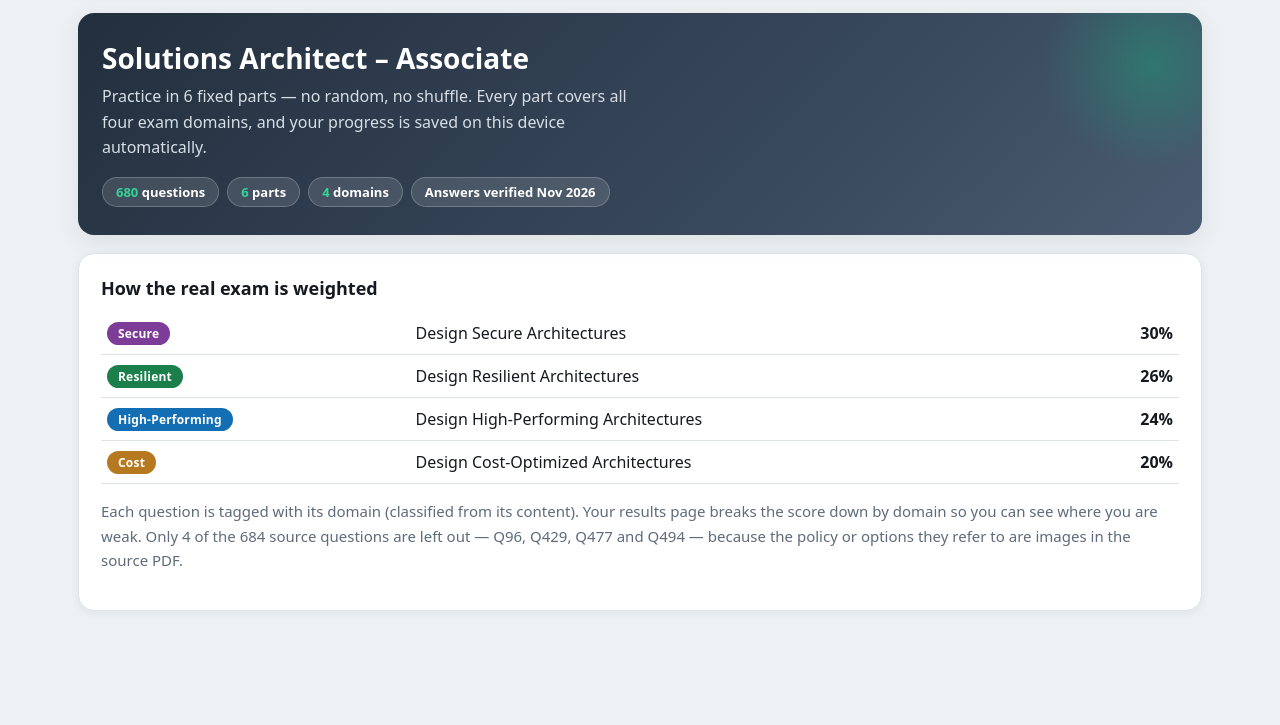
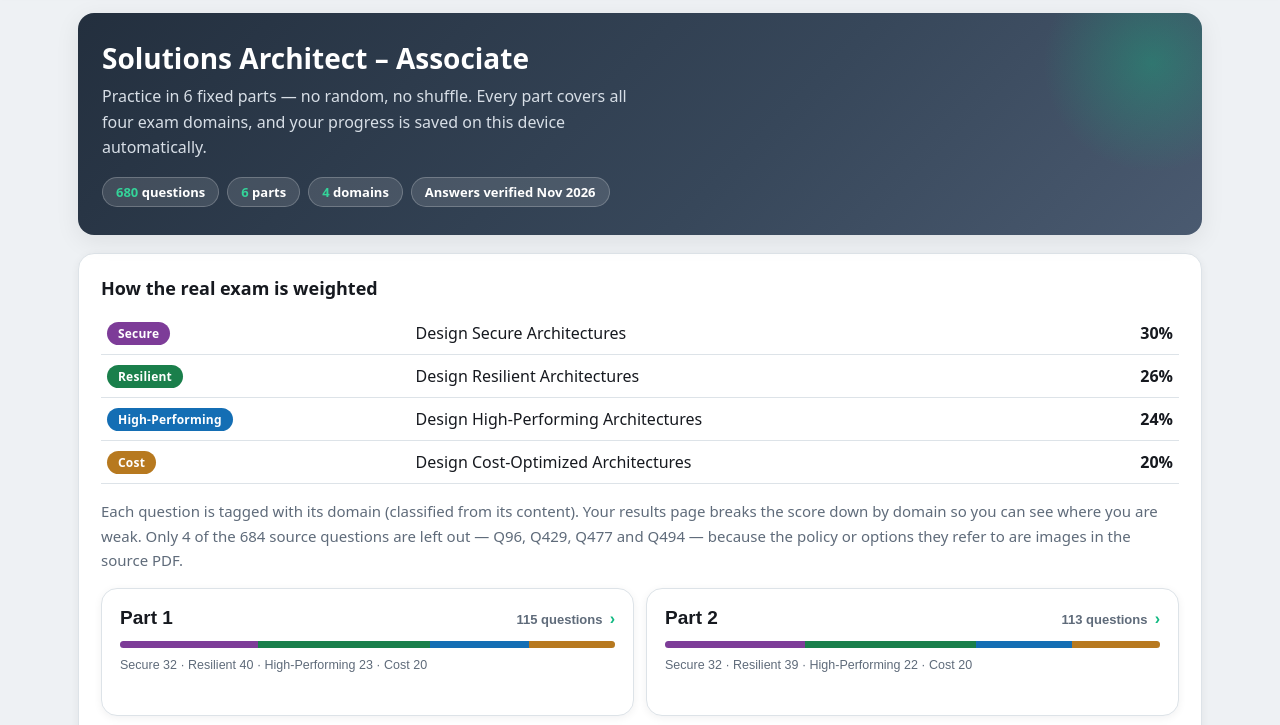
Before and after one commit to abdelkader-benaissi/saa-c03-quiz, a plain HTML site: page index.html in a window 1280 px wide. Shown: the part 60-785 px from the top of the page. Drawn offline with Linux system fonts and the light colour scheme.

Commit message:
Restore breakdown() helper removed by mistake

```diff
--- a/index.html
+++ b/index.html
@@ -227,6 +227,11 @@ function saveProgress(){
   const s=loadStore();
   s[partIdx]={answers:answers, checked:checked, idx:idx};
   saveStore(s);
+}
+function breakdown(items){
+  const c={}; DOMAINS.forEach(d=>c[d]=0);
+  items.forEach(q=>{ if(c[q.domain]!==undefined) c[q.domain]++ });
+  return c;
 }
 function buildHome(){
   const grid=document.getElementById('partgrid'); grid.innerHTML='';
```
